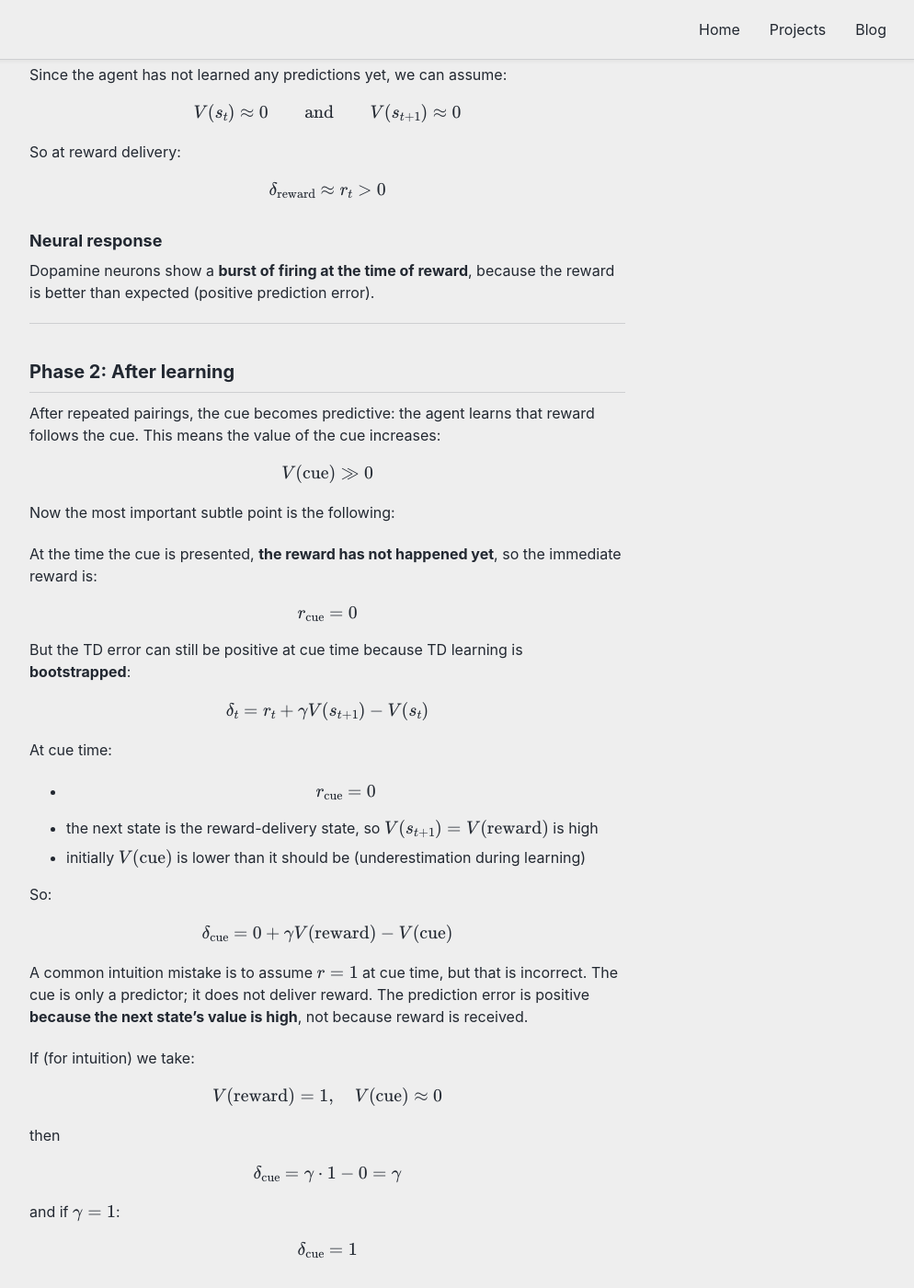
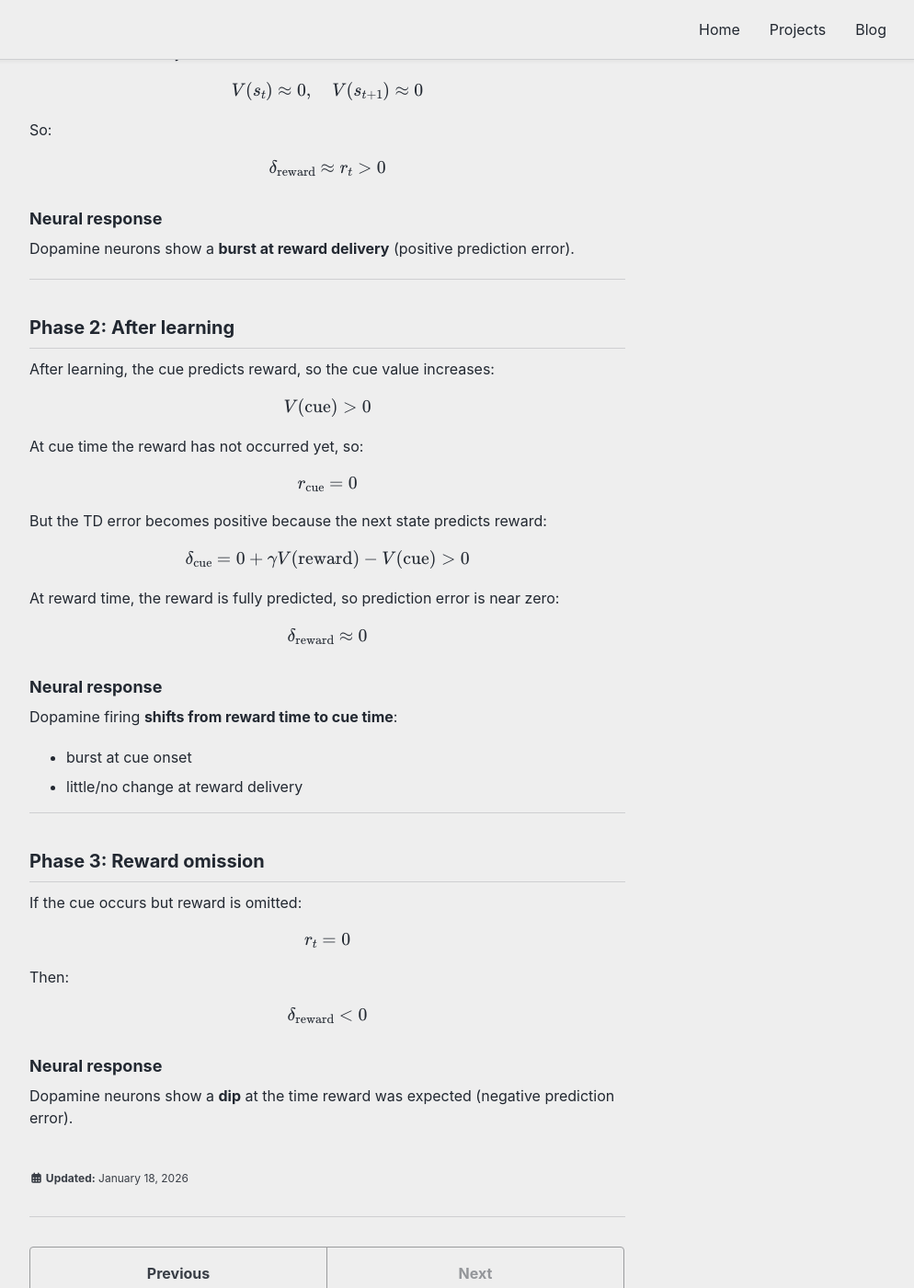
Before and after one commit to bhasub24/bhasub24.github.io, a Jekyll site: the page built from _blog/TDRL.md, in a window 1280 px wide and 1400 px high, scrolled down 1679 px. Shown: the whole window at 92% size, without its empty margins (284-1278 px from the left). Built offline with Jekyll 4.4.1, drawn with Linux system fonts in a browser that asks for light colours; cached includes are drawn as plain includes; some of the changed text lies outside the part shown.

Commit message:
corrections TDL blog

```diff
--- a/_blog/TDRL.md
+++ b/_blog/TDRL.md
@@ -47,172 +47,77 @@ A monkey hears a cue (e.g., a tone), then gets a juice reward.
 
 ## Phase 1: Before learning
 
-At the beginning, the cue is meaningless (it does not predict anything yet). The reward is unexpected, so the prediction error is large and positive.
+Before learning, the cue has no predictive meaning. The reward is unexpected.
 
-At reward time, the TD error is:
+At reward time, TD error is:
 
 $$
 \delta_t = r_t + \gamma V(s_{t+1}) - V(s_t)
 $$
 
-Since the agent has not learned any predictions yet, we can assume:
+Since values are not yet learned:
 
 $$
-V(s_t) \approx 0
-\qquad \text{and} \qquad
-V(s_{t+1}) \approx 0
+V(s_t)\approx 0, \quad V(s_{t+1})\approx 0
 $$
 
-So at reward delivery:
+So:
 
 $$
 \delta_{\text{reward}} \approx r_t > 0
 $$
 
 ### Neural response
-Dopamine neurons show a **burst of firing at the time of reward**, because the reward is better than expected (positive prediction error).
+Dopamine neurons show a **burst at reward delivery** (positive prediction error).
 
 ---
 
 ## Phase 2: After learning
 
-After repeated pairings, the cue becomes predictive: the agent learns that reward follows the cue. This means the value of the cue increases:
+After learning, the cue predicts reward, so the cue value increases:
 
 $$
-V(\text{cue}) \gg 0
+V(\text{cue}) > 0
 $$
 
-Now the most important subtle point is the following:
-
-At the time the cue is presented, **the reward has not happened yet**, so the immediate reward is:
+At cue time the reward has not occurred yet, so:
 
 $$
 r_{\text{cue}} = 0
 $$
 
-But the TD error can still be positive at cue time because TD learning is **bootstrapped**:
+But the TD error becomes positive because the next state predicts reward:
 
 $$
-\delta_t = r_t + \gamma V(s_{t+1}) - V(s_t)
+\delta_{\text{cue}} = 0 + \gamma V(\text{reward}) - V(\text{cue}) > 0
 $$
 
-At cue time:
-- $$r_{\text{cue}} = 0$$
-- the next state is the reward-delivery state, so $$V(s_{t+1}) = V(\text{reward})$$ is high
-- initially $$V(\text{cue})$$ is lower than it should be (underestimation during learning)
-
-So:
+At reward time, the reward is fully predicted, so prediction error is near zero:
 
 $$
-\delta_{\text{cue}} = 0 + \gamma V(\text{reward}) - V(\text{cue})
-$$
-
-A common intuition mistake is to assume $$r=1$$ at cue time, but that is incorrect. The cue is only a predictor; it does not deliver reward. The prediction error is positive **because the next state's value is high**, not because reward is received.
-
-If (for intuition) we take:
-
-$$
-V(\text{reward}) = 1, \quad V(\text{cue}) \approx 0
-$$
-
-then
-
-$$
-\delta_{\text{cue}} = \gamma \cdot 1 - 0 = \gamma
-$$
-
-and if $$\gamma = 1$$:
-
-$$
-\delta_{\text{cue}} = 1
-$$
-
-### What happens at reward time after learning?
-
-At reward time, the reward is now expected. Also, after the reward is delivered, the episode effectively ends (or there is no further reward), so:
-
-$$
-V(\text{after reward}) \approx 0
-$$
-
-Thus, at reward delivery:
-
-$$
-\delta_{\text{reward}} = r_t + \gamma V(\text{after reward}) - V(\text{reward})
-$$
-
-With $$r_t = 1$$, $$V(\text{after reward}) \approx 0$$, and $$V(\text{reward}) \approx 1$$:
-
-$$
-\delta_{\text{reward}} = 1 + 0 - 1 = 0
+\delta_{\text{reward}} \approx 0
 $$
 
 ### Neural response
-After learning:
-- Dopamine neurons show a **burst at cue onset** (because prediction is updated there)
-- Dopamine neurons show **little to no change at reward delivery** (because reward is fully predicted)
-
-This is what is meant by the firing **“shifting from reward to cue.”**
+Dopamine firing **shifts from reward time to cue time**:
+- burst at cue onset
+- little/no change at reward delivery
 
 ---
 
 ## Phase 3: Reward omission
 
-Now suppose the cue occurs but the reward is omitted.
-
-Since the cue predicts reward, the cue still has high value:
-
-$$
-V(\text{cue}) \gg 0
-$$
-
-But at the expected reward time:
+If the cue occurs but reward is omitted:
 
 $$
 r_t = 0
 $$
 
-and again:
+Then:
 
 $$
-V(\text{after reward}) \approx 0
-$$
-
-So the TD error becomes:
-
-$$
-\delta_{\text{reward}} = 0 + \gamma V(\text{after reward}) - V(\text{reward}) < 0
-$$
-
-or equivalently, thinking one step earlier:
-
-$$
-\delta = 0 - V(\text{cue}) < 0
+\delta_{\text{reward}} < 0
 $$
 
 ### Neural response
-Dopamine neurons show a **dip in firing at the time the reward was expected**, representing a **negative prediction error** ("worse than expected").
-
----
-
-## Why does firing shift from reward to cue?
-
-After learning, the cue becomes predictive, meaning:
-
-$$
-V(\text{cue}) \approx \gamma V(\text{reward})
-$$
-
-So the TD error becomes concentrated at cue onset:
-
-$$
-\delta_{\text{cue}} = 0 + \gamma V(\text{reward}) - V(\text{cue})
-$$
-
-while at reward time:
-
-$$
-\delta_{\text{reward}} = 1 + \gamma V(\text{after reward}) - V(\text{reward}) \approx 0
-$$
-
-So dopamine neurons fire earlier, at the cue, because that is when the brain updates reward expectation.
+Dopamine neurons show a **dip** at the time reward was expected (negative prediction error).
```
